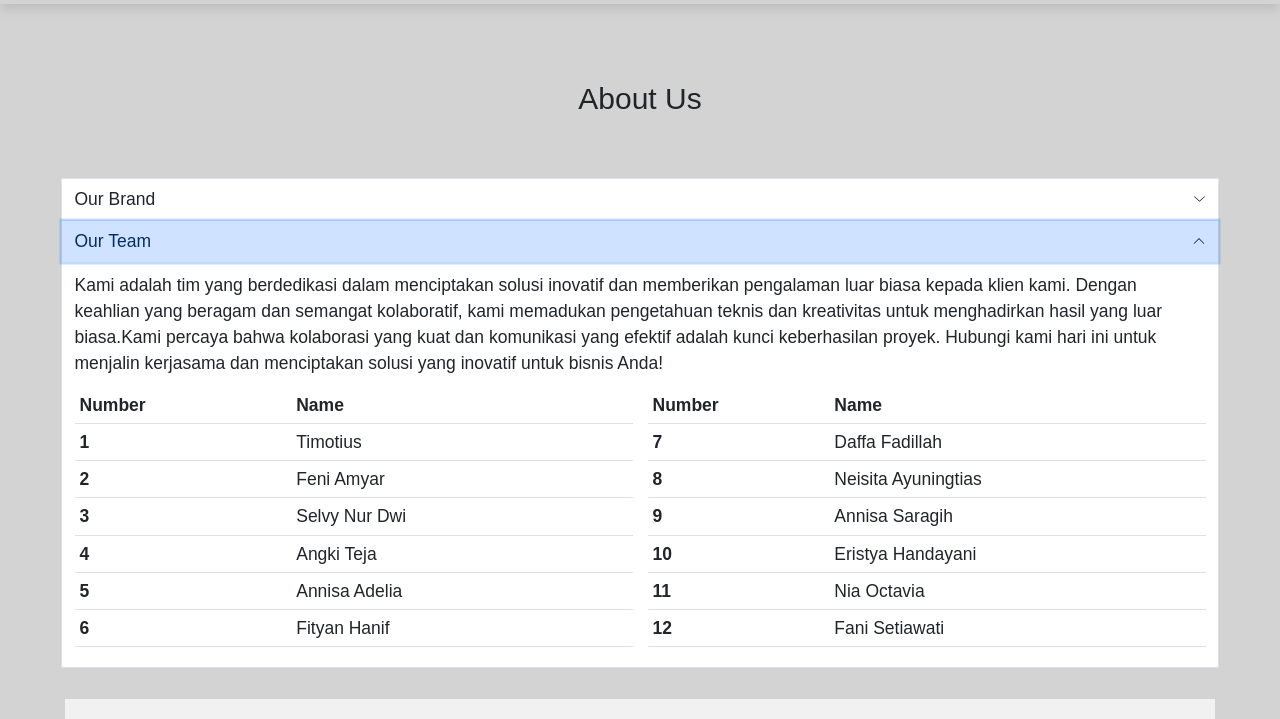
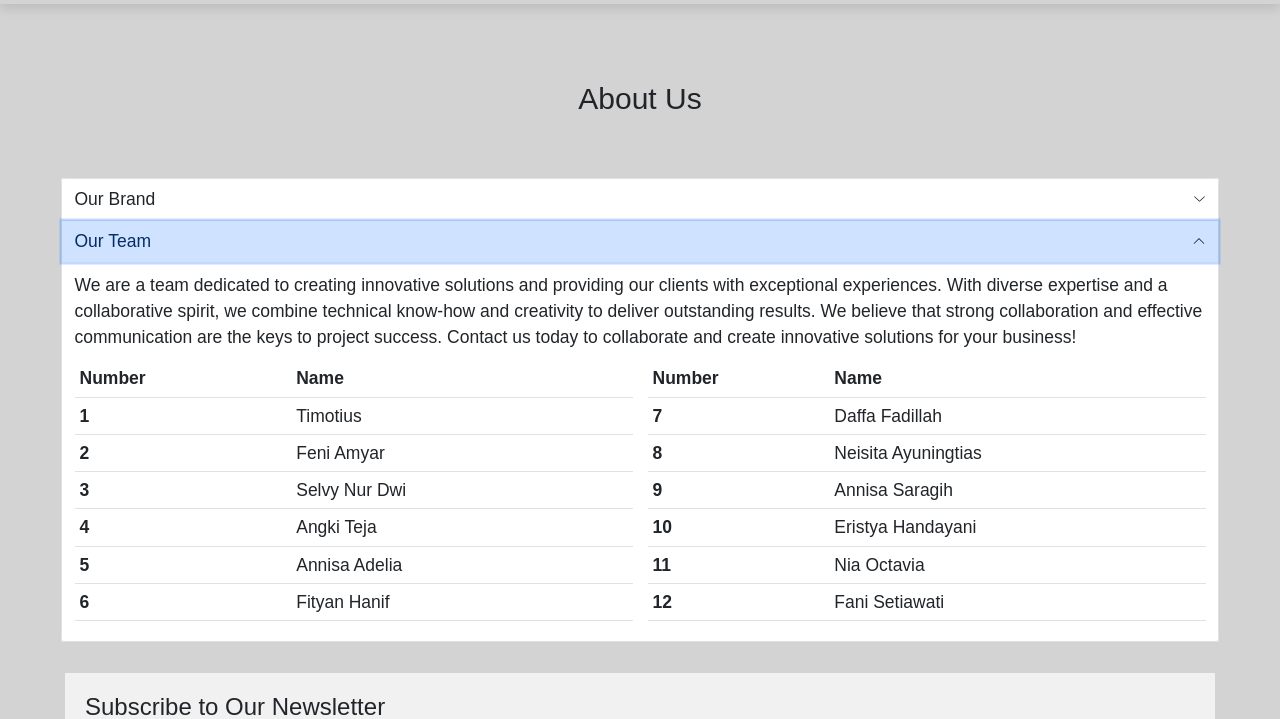
Before and after one commit to timotius09/Team-12-Bhinneka, a plain HTML site: page index.html in a window 1280 px wide. Both pictures are taken after a click on the button "Our Team". Shown: the part 2304-3023 px from the top of the page. Drawn offline with nearby package versions, Linux system fonts and the light colour scheme.

Commit message:
update about team
menjadikan ke bahasa inggris

```diff
--- a/index.html
+++ b/index.html
@@ -417,18 +417,14 @@
                                 <div id="collapseTwo" class="accordion-collapse collapse"
                                     data-bs-parent="#accordionExample">
                                     <div class="accordion-body fs-3">
-                                        <p>Kami adalah tim yang berdedikasi dalam menciptakan solusi inovatif dan
-                                            memberikan pengalaman luar biasa kepada klien
-                                            kami. Dengan keahlian yang beragam dan semangat kolaboratif, kami
-                                            memadukan
-                                            pengetahuan teknis dan kreativitas untuk
-                                            menghadirkan hasil yang luar biasa.Kami percaya bahwa kolaborasi yang
-                                            kuat
-                                            dan komunikasi yang efektif adalah kunci keberhasilan proyek. Hubungi
-                                            kami
-                                            hari
-                                            ini untuk menjalin kerjasama dan menciptakan solusi yang inovatif untuk
-                                            bisnis Anda!</p>
+                                        <p>We are a team dedicated to creating innovative solutions and providing
+                                            our clients with exceptional experiences.
+                                            With diverse expertise and a collaborative spirit, we combine technical
+                                            know-how and creativity to deliver
+                                            outstanding results. We believe that strong collaboration and effective
+                                            communication are the keys to project
+                                            success. Contact us today to collaborate and create innovative
+                                            solutions for your business!</p>
                                         <div class="row">
                                             <div class="col-md-6">
                                                 <table class="table">
```
